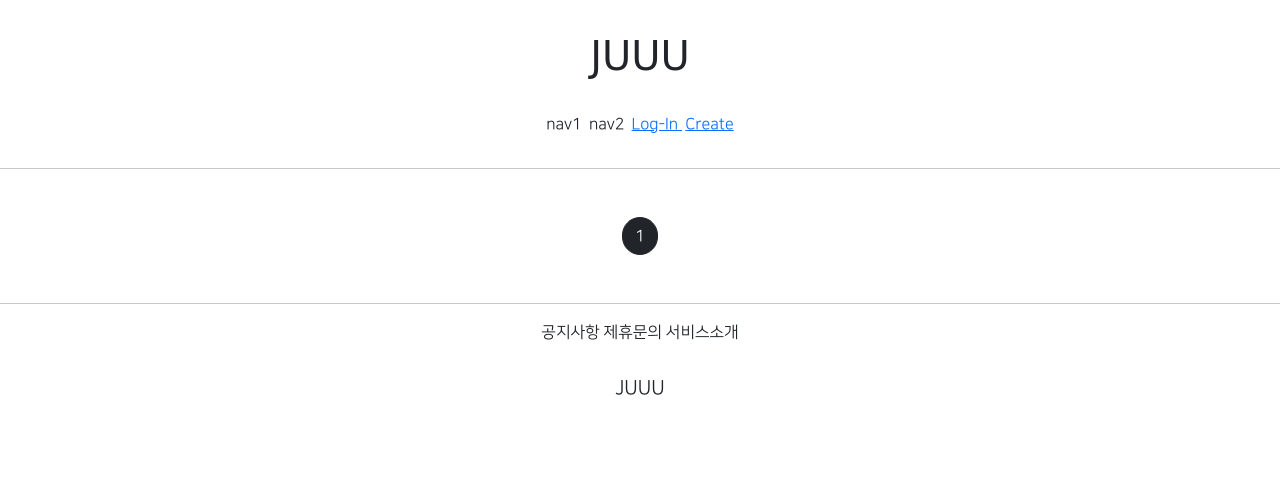
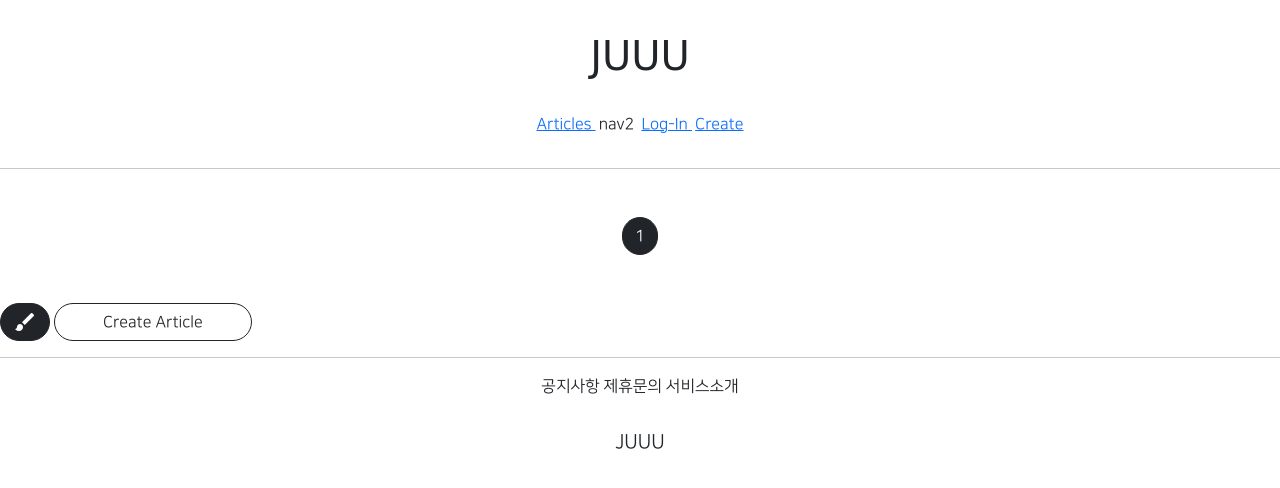
Before and after one commit to Lee-JuHwan/gis4_2, a Django app: page /articles/list/ in a window 1280 px wide. Shown: the top 488 px of the page. Run offline with Django 3.2, Linux system fonts and the light colour scheme; data that the repository does not hold is empty; parts of the project's set-up code (start-up, migrations or seed data) failed here and were passed over; some libraries are stand-ins or nearby versions; some web fonts are replaced.

Commit message:
8/6 commit 4

```diff
--- a/articleapp/templates/articleapp/list.html
+++ b/articleapp/templates/articleapp/list.html
@@ -41,4 +41,15 @@
 
     {% include 'snippets/pagination.html' %}
 
+    <div>
+        <a href="{% url 'articleapp:create' %}"
+            class="btn btn-dark rounded-pill material-icons">
+            brush
+        </a>
+        <a href="{% url 'articleapp:create' %}"
+            class="btn btn-outline-dark rounded-pill px-5">
+            Create Article
+        </a>
+    </div>
+
 {% endblock %}
--- a/templates/header.html
+++ b/templates/header.html
@@ -5,7 +5,12 @@
     </div>
 
     <div class="pragmatic_header_button">
-        <span style="margin: 0.1rem">nav1</span>
+        <span style="margin: 0.1rem">
+            <a href="{% url 'articleapp:list' %}">
+                Articles
+            </a>
+        </span>
+
         <span style="margin: 0.1rem">nav2</span>
 
         {% if not user.is_authenticated %}
```
